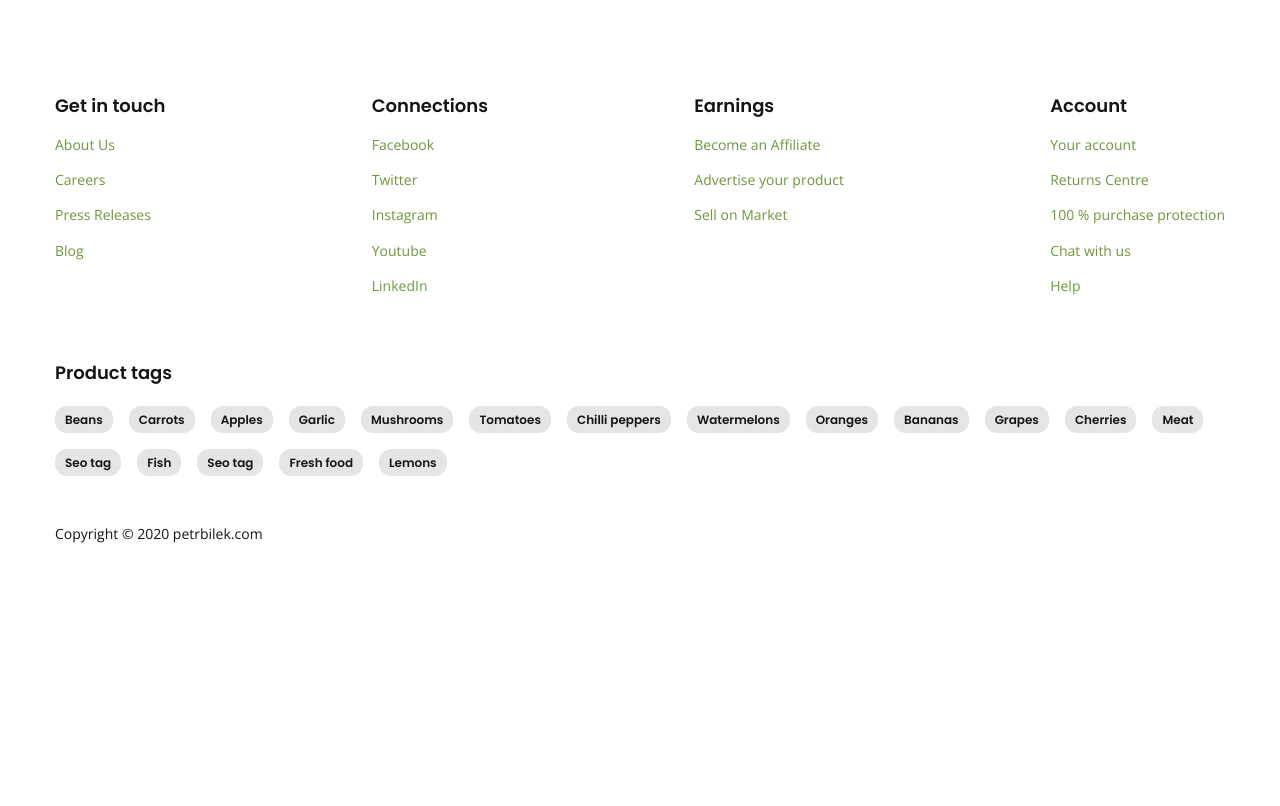
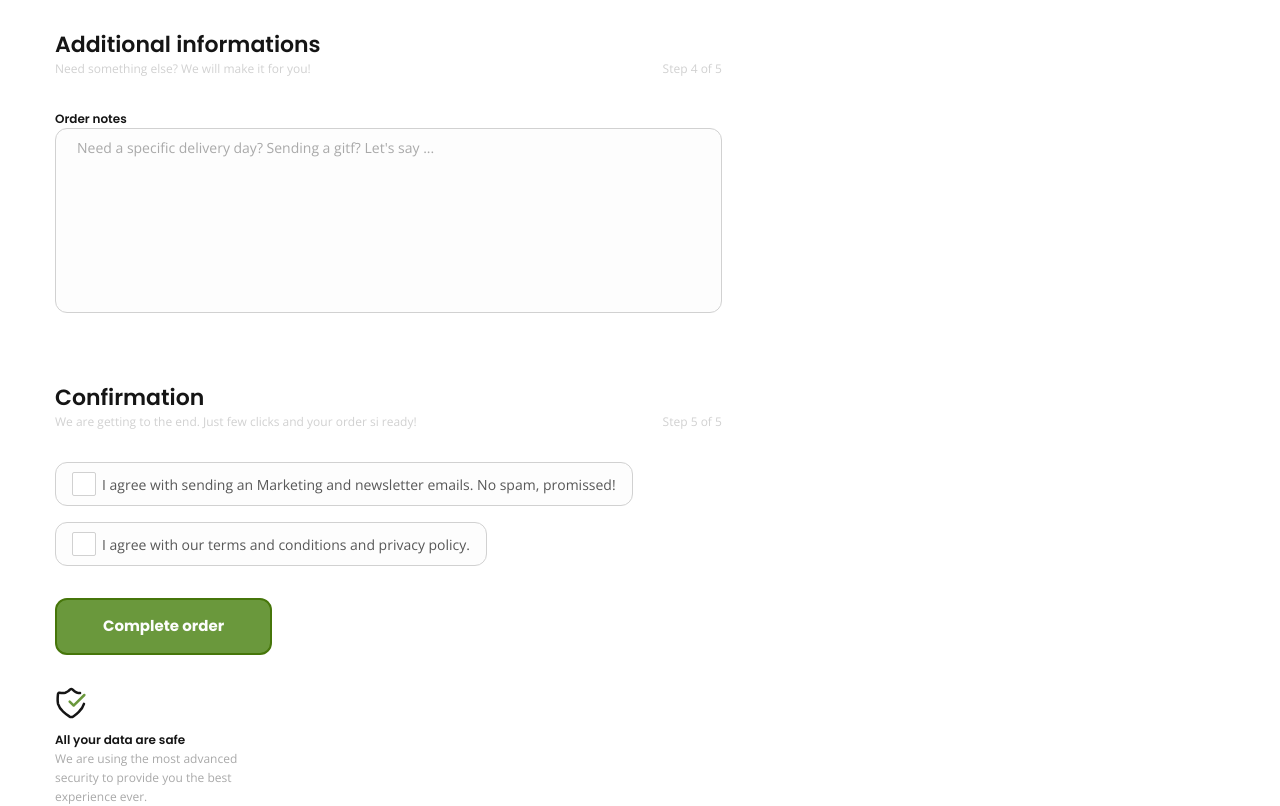
Before and after one commit to DoDuong1497/cfdshop, a React (Create React App) app: page /checkout in a window 1280 px wide. Shown: the part 1680-2486 px from the top of the page. Before the commit the page ends 2287 px from the top, so only its background shows below. Built offline with nearby package versions, Linux system fonts and the light colour scheme.

Commit message:
update component additional and confirmation

```diff
--- a/src/components/icon/index.jsx
+++ b/src/components/icon/index.jsx
@@ -94,3 +94,13 @@ export const StarIcon = ({size='16',color='#EBEBEB',fill}) => {
         </>
     )
 }
+
+
+export const SafeIcon = ({size}) => {
+    return (
+        <svg width={size} height={size} viewBox="0 0 32 32" fill="none" xmlns="http://www.w3.org/2000/svg">
+            <path d="M25.053 5.96007C24.1585 6.01119 23.2612 5.93941 22.3863 5.74674C21.3309 5.38534 20.3438 4.84897 19.4663 4.16007C18.7156 3.62793 18.0028 3.0443 17.333 2.41341C17.049 2.14815 16.6749 2.00061 16.2863 2.00061C15.8977 2.00061 15.5236 2.14815 15.2396 2.41341C14.5876 3.02435 13.9021 3.59857 13.1863 4.13341C12.3034 4.83136 11.3126 5.38079 10.253 5.76007C9.25634 5.98526 8.23255 6.06608 7.21295 6.00007C6.37809 5.9655 5.54574 5.88538 4.71962 5.76007C4.51775 5.73015 4.31191 5.74118 4.1144 5.79251C3.91688 5.84384 3.73172 5.93442 3.56996 6.05885C3.40821 6.18328 3.27316 6.33901 3.17288 6.51675C3.0726 6.6945 3.00914 6.89061 2.98629 7.09341C2.91962 7.73341 2.74629 9.40007 2.66629 11.2534C2.55417 13.1051 2.67061 14.9635 3.01295 16.7867C3.97834 19.8074 5.75388 22.5053 8.14629 24.5867C10.0479 26.3804 12.1098 27.9961 14.3063 29.4134C14.8949 29.8176 15.5922 30.0339 16.3063 30.0339C17.0203 30.0339 17.7176 29.8176 18.3063 29.4134C20.3863 27.9591 22.3318 26.3215 24.1196 24.5201C26.372 22.4234 28.04 19.7766 28.9596 16.8401" stroke="#151515" stroke-width="2.5" stroke-linecap="round" stroke-linejoin="round"/>
+            <path d="M14.666 14.6667L18.4793 18.48C18.5031 18.5059 18.5319 18.5265 18.5641 18.5406C18.5962 18.5548 18.6309 18.5621 18.666 18.5621C18.7011 18.5621 18.7358 18.5548 18.768 18.5406C18.8001 18.5265 18.829 18.5059 18.8527 18.48L29.3327 8" stroke="#6A983C" stroke-width="2.5" stroke-linecap="round" stroke-linejoin="round"/>
+        </svg>
+    )
+}
--- /dev/null
+++ b/src/pages/checkout/additionalInfo.jsx
@@ -0,0 +1,16 @@
+import React from 'react'
+import BillingHeader from './billingHeader'
+import './additionalInfo.scss'
+
+export default function AdditionalInfo() {
+    return (
+        <div className='additionalInfo mr-bt'>
+            <BillingHeader header='Additional informations' desc='Need something else? We will make it for you!' paging='4'/>
+
+            <div className="additionalInfo-wrap">
+                <label>Order notes</label>
+                <textarea name="note" id="orderNote" rows="10" placeholder="Need a specific delivery day? Sending a gitf? Let's say ..."></textarea>
+            </div>
+        </div>
+    )
+}
--- /dev/null
+++ b/src/pages/checkout/additionalInfo.scss
@@ -0,0 +1,25 @@
+@import '../../assets/css/style.scss';
+
+.additionalInfo{
+    &-wrap{
+        label{
+            display: block;
+            font-family: "ps";
+            font-size: var(--h6-fs);
+            line-height: var(--h6-lh);
+        }
+
+        #orderNote{
+            width: 100%;
+            resize: none;
+            padding: 11px 21px;
+            border: 1px solid #D1D1D1;
+            border-radius: 12px;
+            background-color: #FDFDFD;
+
+            &::placeholder{
+                color: $c1-c;
+            }
+        }
+    }
+}
--- a/src/pages/checkout/checkoutLeft.jsx
+++ b/src/pages/checkout/checkoutLeft.jsx
@@ -1,7 +1,9 @@
 import React from 'react'
+import AdditionalInfo from './additionalInfo'
 import BillingInfo from './billingInfo'
 import BillingMethod from './billingMethod'
 import './checkoutLeft.scss'
+import Confirmation from './confirmation'
 import PaymentMethod from './paymentMethod'
 
 export default function CheckoutLeft() {
@@ -10,6 +12,8 @@ export default function CheckoutLeft() {
             <BillingInfo/>
             <BillingMethod/>
             <PaymentMethod />
+            <AdditionalInfo />
+            <Confirmation />
         </div>
     )
 }
--- /dev/null
+++ b/src/pages/checkout/confirmation.jsx
@@ -0,0 +1,33 @@
+import React from 'react'
+import Button from '../../components/button'
+import Checkbox from '../../components/checkbox'
+import { SafeIcon } from '../../components/icon'
+import BillingHeader from './billingHeader'
+import './confirmation.scss'
+
+export default function Confirmation() {
+    return (
+        <div  className='confirmation mr-bt'>
+            <BillingHeader header='Confirmation' desc='We are getting to the end. Just few clicks and your order si ready!' paging='5'/>
+
+            <div className="confirmation-wrap">
+                <div className="confirmation-check">
+                    <Checkbox text='I agree with sending an Marketing and newsletter emails. No spam, promissed!' />
+                    <Checkbox text='I agree with our terms and conditions and privacy policy.' />
+                </div>
+
+                <Button color='colored' size='large'>Complete order</Button>
+
+                <div className="safe-group">
+                    <div className="safe-group__icon">
+                        <SafeIcon size='32'/>
+                    </div>
+                    <div className="safe-group__content">
+                        <p className="safe-group__title">All your data are safe</p>
+                        <p className="safe-group__text">We are using the most advanced security to provide you the best experience ever.</p>
+                    </div>
+                </div>
+            </div>
+        </div>
+    )
+}
--- /dev/null
+++ b/src/pages/checkout/confirmation.scss
@@ -0,0 +1,41 @@
+@import '../../assets/css/style.scss';
+
+.confirmation{
+    &-wrap{
+        .confirmation-check,
+        button{
+            margin-bottom: 32px;
+        }
+    }
+
+    &-check{
+        .checkbox-wrap{
+            margin-bottom: 16px;
+
+            &:last-child{
+                margin-bottom: 0;
+            }
+        }
+    }
+
+    .safe-group{
+        max-width: 21.3rem;
+
+        &__icon{
+            margin-bottom: 8px;
+        }
+
+        &__content{
+            font-size: 1.2rem;
+        }
+
+        &__title{
+            font-family: ps;
+            line-height: 1.8rem;
+        }
+
+        &__text{
+            color: $c1-c;
+        }
+    }
+}
```
Also changed, not shown: src/assets/img/svg/ic-security-safety.svg (added).
